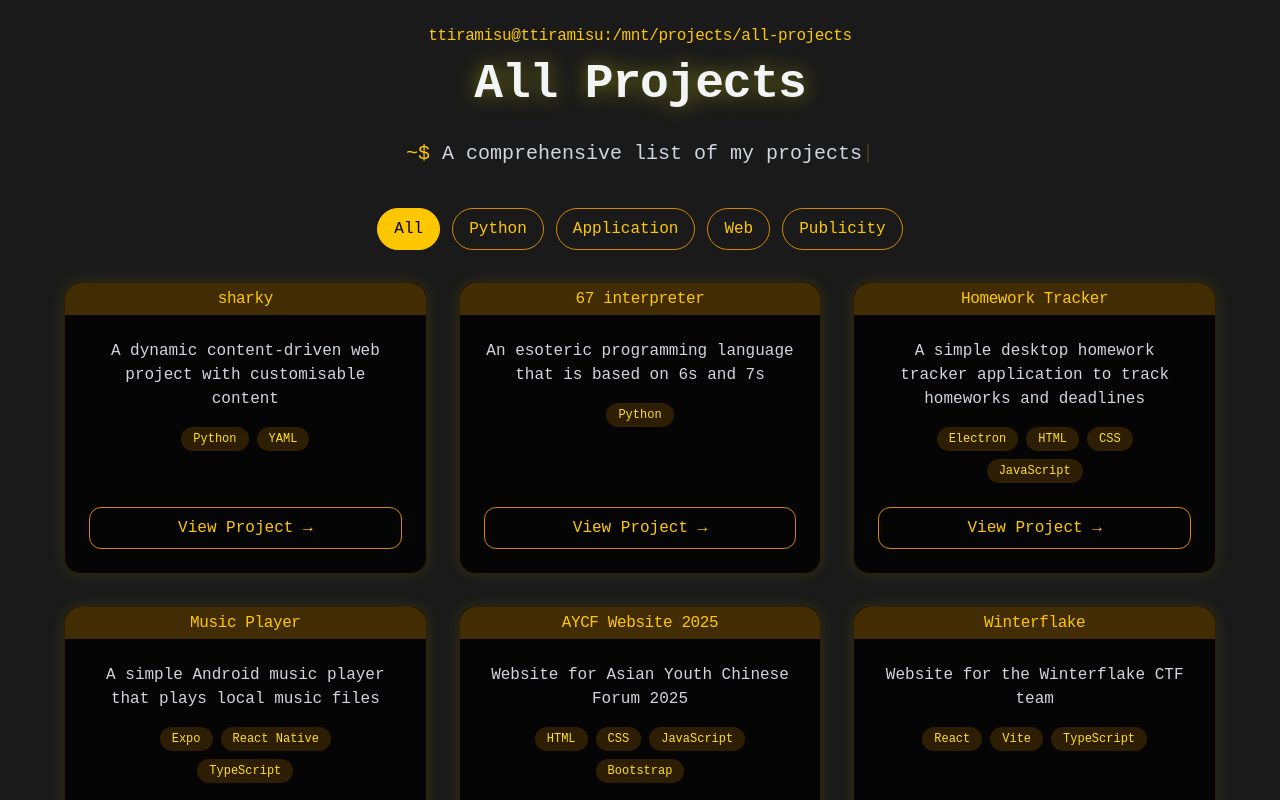
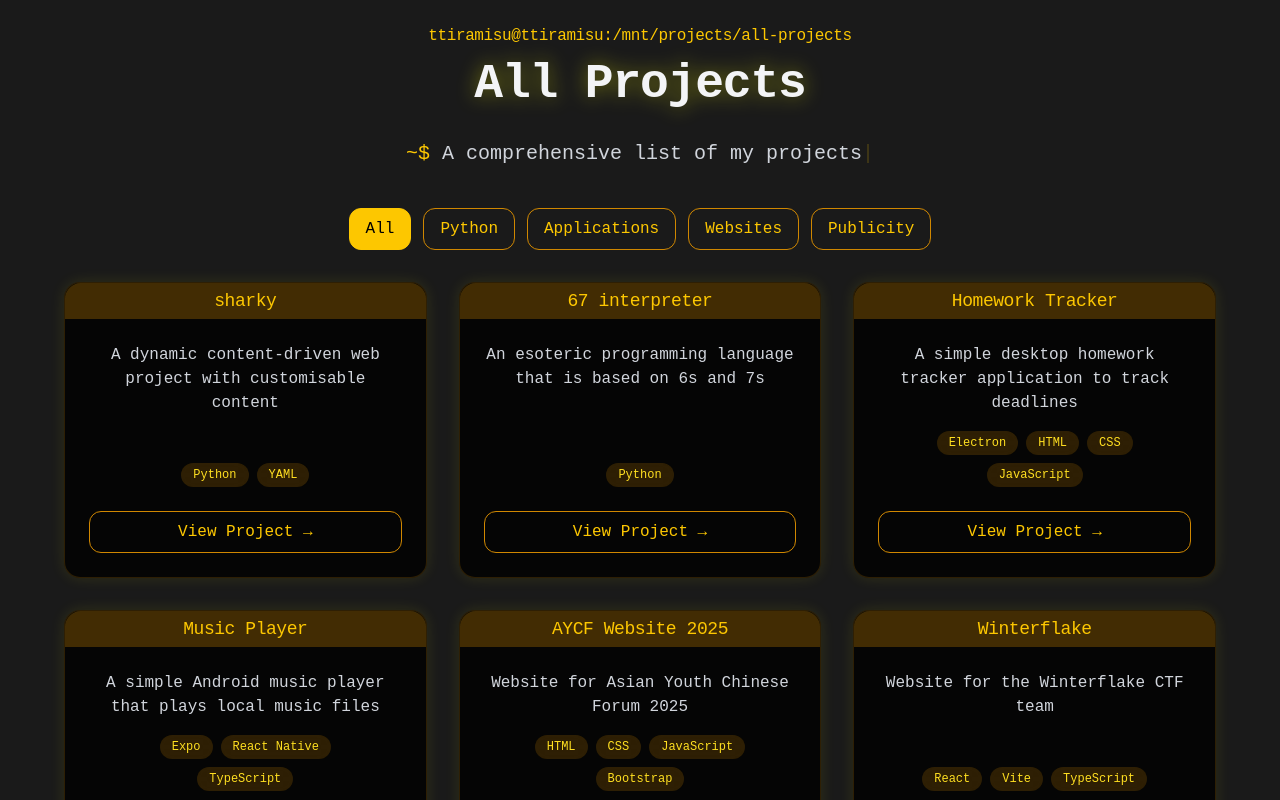
Before and after one commit to ttiramisu/website-personal-2.0, a React (Vite) app: page /projects in a window 1280 px wide. Shown: the top 800 px of the page. Built offline with nearby package versions, Linux system fonts and the light colour scheme; a web font is replaced by a local one.

Commit message:
commit before i do shit to this thing

```diff
--- a/src/components/Projects.tsx
+++ b/src/components/Projects.tsx
@@ -52,12 +52,12 @@ export default function Projects() {
             className="bg-black/80 pb-6 rounded-2xl border border-yellow-600/20 shadow-[0_0_15px_rgba(255,255,0,0.1)] hover:shadow-[0_0_25px_rgba(255,255,0,0.4)] transform transition-all duration-300 flex flex-col justify-between"
           >
             {/* Neon glowing tab */}
-            <div className="bg-yellow-600/30 text-yellow-400 font-mono px-4 py-1 rounded-tl-2xl rounded-tr-2xl text-md tracking-tight">
+            <div className="bg-yellow-600/30 text-yellow-400 font-mono px-4 py-1 rounded-tl-2xl rounded-tr-2xl text-lg tracking-tight">
               {project.name}
             </div>
 
             {/* Project description */}
-            <div className="mx-6 mt-6 flex-1">
+            <div className="mx-6 mt-6 flex-1 flex flex-col justify-between">
               <p className="text-gray-300 mb-4 font-mono">{project.desc}</p>
 
               {/* Tech pills */}
--- a/src/data/projectsData.ts
+++ b/src/data/projectsData.ts
@@ -4,6 +4,9 @@ export interface Project {
   tech: string[];
   link: string;
   type?: string;
+  w_overview?: string;
+  w_chall?: string;
+  w_learn?: string;
 }
 
 export const projects: Project[] = [
@@ -23,45 +26,45 @@ export const projects: Project[] = [
   },
   {
     name: "Homework Tracker",
-    desc: "A simple desktop homework tracker application to track homeworks and deadlines",
+    desc: "A simple desktop homework tracker application to track deadlines",
     tech: ["Electron", "HTML", "CSS", "JavaScript"],
     link: "https://github.com/ttiramisu/hw-tracker",
-    type: "Application",
+    type: "Applications",
   },
   {
     name: "Music Player",
     desc: "A simple Android music player that plays local music files",
     tech: ["Expo", "React Native", "TypeScript"],
     link: "https://github.com/ttiramisu/music-player",
-    type: "Application",
+    type: "Applications",
   },
   {
     name: "AYCF Website 2025",
     desc: "Website for Asian Youth Chinese Forum 2025",
     tech: ["HTML", "CSS", "JavaScript", "Bootstrap"],
     link: "https://github.com/Summerflake/AYCF-WEBSITE-2025",
-    type: "Web",
+    type: "Websites",
   },
   {
     name: "Winterflake",
     desc: "Website for the Winterflake CTF team",
     tech: ["React", "Vite", "TypeScript"],
     link: "https://github.com/ttiramisu/winterflake",
-    type: "Web",
+    type: "Websites",
   },
   {
     name: "Silkroad 2023",
     desc: "A multi-paged website that shows the history of the silkroad",
     tech: ["Python", "Flask", "Bootstrap"],
     link: "https://github.com/ttiramisu/website-2023",
-    type: "Web",
+    type: "Websites",
   },
   {
     name: "Fire Chat",
     desc: "A sketchy real-time chatting application (pls do not hack)",
     tech: ["HTML", "CSS", "JavaScript", "Firebase"],
     link: "https://github.com/ttiramisu/online-chat",
-    type: "Web",
+    type: "Websites",
   },
   {
     name: "CNY 2025 Publicity",
--- a/src/pages/AllProjects.tsx
+++ b/src/pages/AllProjects.tsx
@@ -22,7 +22,7 @@ export default function AllProjects() {
   const filteredProjects =
     filter === "All" ? projects : projects.filter((p) => p.type === filter);
 
-  const filters = ["All", "Python", "Application", "Web", "Publicity"];
+  const filters = ["All", "Python", "Applications", "Websites", "Publicity"];
 
   return (
     <section
@@ -72,7 +72,7 @@ export default function AllProjects() {
           <button
             key={f}
             onClick={() => setFilter(f)}
-            className={`cursor-pointer px-4 py-2 rounded-full border transition-colors duration-200 ${
+            className={`cursor-pointer px-4 py-2 rounded-xl border transition-colors duration-200 ${
               filter === f
                 ? "bg-yellow-400 text-black border-yellow-400"
                 : "bg-transparent text-yellow-400 border-yellow-600 hover:bg-yellow-400 hover:text-black"
@@ -96,12 +96,12 @@ export default function AllProjects() {
             className="bg-black/80 pb-6 rounded-2xl border border-yellow-600/20 shadow-[0_0_15px_rgba(255,255,0,0.1)] hover:shadow-[0_0_25px_rgba(255,255,0,0.4)] transform transition-all duration-300 flex flex-col justify-between"
           >
             {/* Neon glowing tab */}
-            <div className="bg-yellow-600/30 text-yellow-400 font-mono px-4 py-1 rounded-tl-2xl rounded-tr-2xl text-md tracking-tight">
+            <div className="bg-yellow-600/30 text-yellow-400 font-mono px-4 py-1 rounded-tl-2xl rounded-tr-2xl text-lg tracking-tight">
               {project.name}
             </div>
 
             {/* Description */}
-            <div className="mx-6 mt-6 flex-1">
+            <div className="mx-6 mt-6 flex-1 flex flex-col justify-between">
               <p className="text-gray-300 mb-4 font-mono">{project.desc}</p>
 
               {/* Tech pills */}
```
Also changed, not shown: 1 other file (tests, documents, lock files or other folders).
